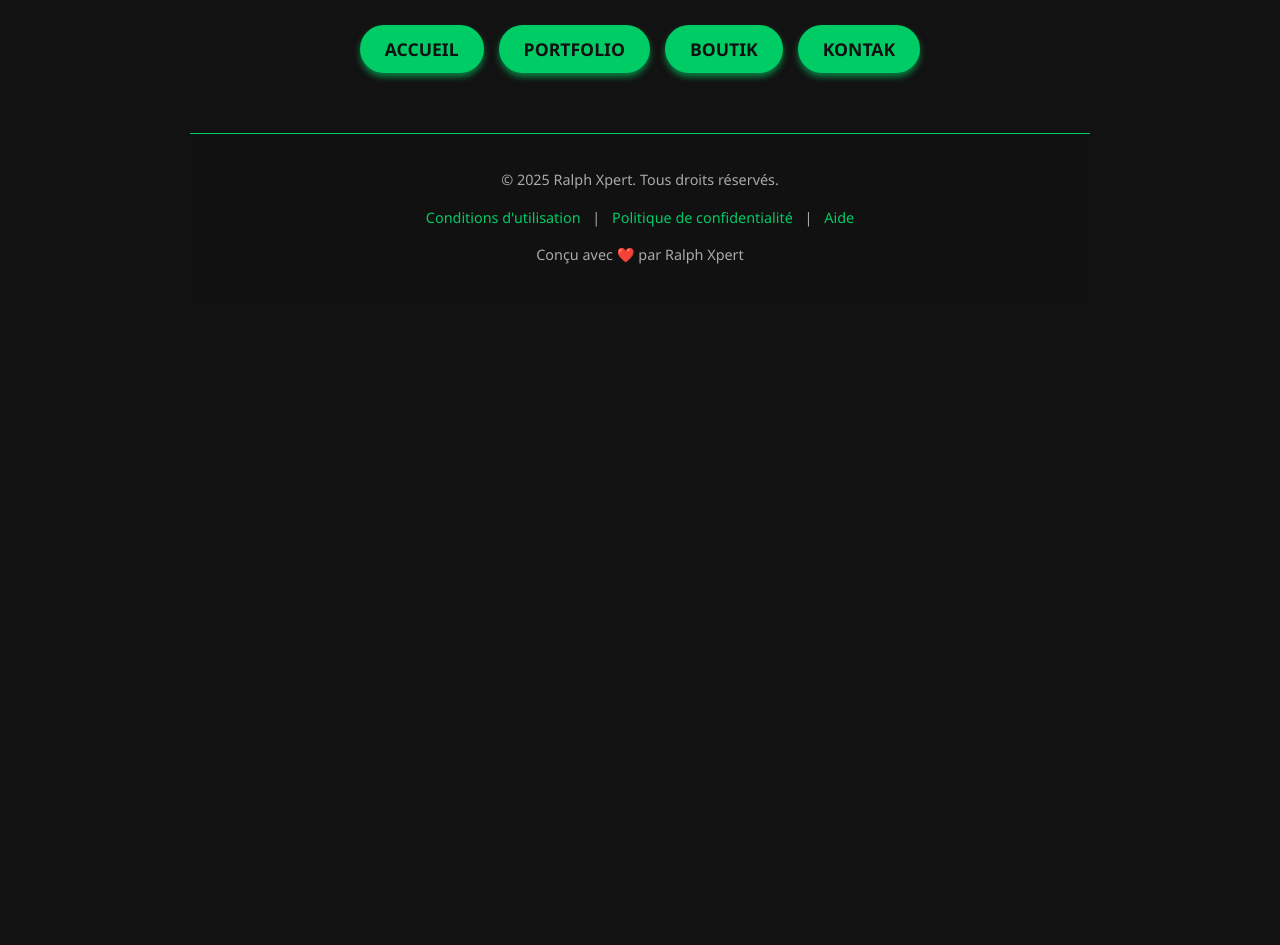
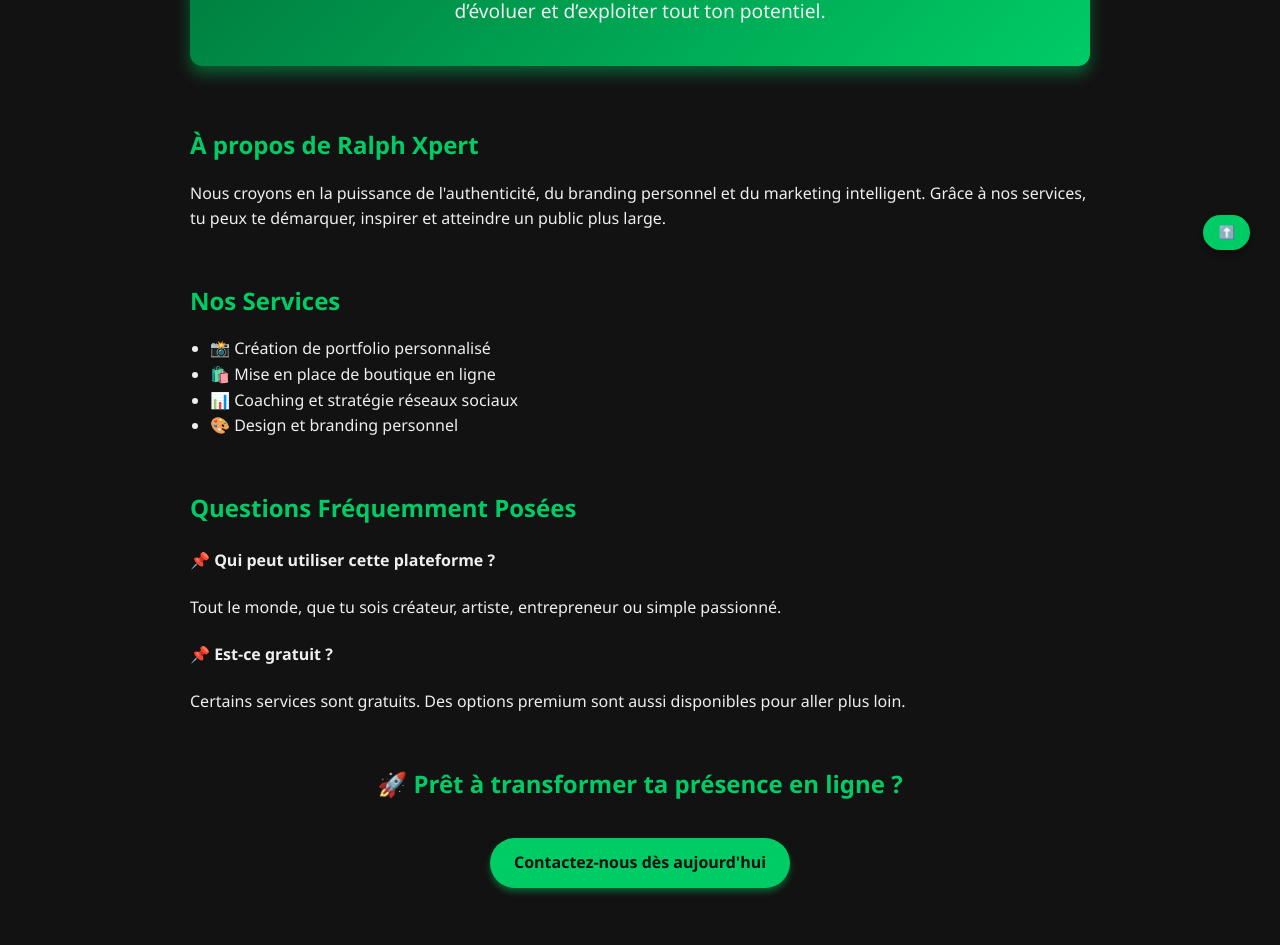
Before and after one commit to kenguer/Ralph-xpert-, a plain HTML site: page index.html in a window 1280 px wide. Shown: the part 520-1465 px from the top of the page. Before the commit the page ends 861 px from the top, so only its background shows below. Drawn offline with Linux system fonts and the light colour scheme.

Commit message:
Update index.html

```diff
--- a/index.html
+++ b/index.html
@@ -14,24 +14,31 @@
       margin: 0 auto;
       line-height: 1.6;
     }
-    a {
-      color: #00cc66;
-      text-decoration: none;
-    }
-    a:hover {
-      text-decoration: underline;
-    }
     nav ul {
       list-style: none;
       display: flex;
       justify-content: center;
-      gap: 30px;
+      gap: 15px;
       padding: 0;
       margin-bottom: 40px;
     }
     nav ul li a {
-      font-weight: 600;
-      font-size: 1.1rem;
+      display: inline-block;
+      padding: 10px 25px;
+      background-color: #00cc66;
+      color: #111;
+      font-weight: 700;
+      border-radius: 30px;
+      text-decoration: none;
+      text-transform: uppercase;
+      transition: background-color 0.3s ease, color 0.3s ease;
+      box-shadow: 0 4px 6px rgba(0, 204, 102, 0.6);
+    }
+    nav ul li a:hover,
+    nav ul li a:focus {
+      background-color: #009944;
+      color: #eee;
+      box-shadow: 0 6px 12px rgba(0, 153, 68, 0.8);
     }
     .hero {
       text-align: center;
@@ -51,6 +58,31 @@
       max-width: 600px;
       margin: 0 auto;
     }
+    section {
+      margin-bottom: 50px;
+    }
+    h2 {
+      color: #00cc66;
+      margin-bottom: 15px;
+    }
+    ul {
+      padding-left: 20px;
+    }
+    .btn {
+      display: inline-block;
+      padding: 12px 24px;
+      background-color: #00cc66;
+      color: #111;
+      font-weight: bold;
+      border-radius: 30px;
+      text-decoration: none;
+      margin-top: 20px;
+      box-shadow: 0 4px 6px rgba(0, 204, 102, 0.4);
+    }
+    .btn:hover {
+      background-color: #009944;
+      color: #fff;
+    }
     footer {
       background: #111;
       color: #aaa;
@@ -68,8 +100,17 @@
 </head>
 <body>
 
+  <!-- Navigation -->
+  <nav>
+    <ul>
+      <li><a href="index.html">Accueil</a></li>
+      <li><a href="portfolio.html">Portfolio</a></li>
+      <li><a href="boutik.html">Boutik</a></li>
+      <li><a href="contact.html">Kontak</a></li>
+    </ul>
+  </nav>
 
-
+  <!-- Hero Section -->
   <section class="hero">
     <h1>🎉 Bienvenue sur la plateforme Ralph Xpert</h1>
     <p>
@@ -78,44 +119,49 @@
     </p>
   </section>
 
-<nav>
-  <ul class="nav-buttons">
-    <li><a href="accueil.html">Accueil</a></li>
-    <li><a href="portfolio.html">Portfolio</a></li>
-    <li><a href="boutik.html">Boutik</a></li>
-    <li><a href="contact.html">Kontak</a></li>
-  </ul>
-</nav>
-<style>
-  .nav-buttons {
-    list-style: none;
-    display: flex;
-    justify-content: center;
-    gap: 15px;
-    padding: 0;
-    margin-bottom: 40px;
-  }
-.nav-buttons li a {
-    display: inline-block;
-    padding: 10px 25px;
-    background-color: #00cc66;
-    color: #111;
-    font-weight: 700;
-    border-radius: 30px;
-    text-decoration: none;
-    text-transform: uppercase;
-    transition: background-color 0.3s ease, color 0.3s ease;
-    box-shadow: 0 4px 6px rgba(0, 204, 102, 0.6);
-  }
- .nav-buttons li a:hover,
-  .nav-buttons li a:focus {
-    background-color: #009944;
-    color: #eee;
-    box-shadow: 0 6px 12px rgba(0, 153, 68, 0.8);
-  }
-</style>
+  <!-- À propos -->
+  <section>
+    <h2>À propos de Ralph Xpert</h2>
+    <p>
+      Nous croyons en la puissance de l'authenticité, du branding personnel et du marketing intelligent.
+      Grâce à nos services, tu peux te démarquer, inspirer et atteindre un public plus large.
+    </p>
+  </section>
 
+  <!-- Services -->
+  <section>
+    <h2>Nos Services</h2>
+    <ul>
+      <li>📸 Création de portfolio personnalisé</li>
+      <li>🛍️ Mise en place de boutique en ligne</li>
+      <li>📊 Coaching et stratégie réseaux sociaux</li>
+      <li>🎨 Design et branding personnel</li>
+    </ul>
+  </section>
 
+  <!-- FAQ -->
+  <section>
+    <h2>Questions Fréquemment Posées</h2>
+    <h4>📌 Qui peut utiliser cette plateforme ?</h4>
+    <p>Tout le monde, que tu sois créateur, artiste, entrepreneur ou simple passionné.</p>
+
+    <h4>📌 Est-ce gratuit ?</h4>
+    <p>Certains services sont gratuits. Des options premium sont aussi disponibles pour aller plus loin.</p>
+  </section>
+
+  <!-- Appel à l'action -->
+  <section style="text-align: center;">
+    <h2>🚀 Prêt à transformer ta présence en ligne ?</h2>
+    <a href="contact.html" class="btn">Contactez-nous dès aujourd'hui</a>
+  </section>
+
+  <!-- Scroll to top -->
+  <button onclick="window.scrollTo({ top: 0, behavior: 'smooth' })"
+    style="position: fixed; bottom: 30px; right: 30px; background-color: #00cc66; color: #111; padding: 10px 15px; border: none; border-radius: 50px; box-shadow: 0 4px 6px rgba(0,0,0,0.3); font-weight: bold;">
+    ⬆️
+  </button>
+
+  <!-- Footer -->
   <footer>
     <p>© 2025 Ralph Xpert. Tous droits réservés.</p>
     <p>
```
